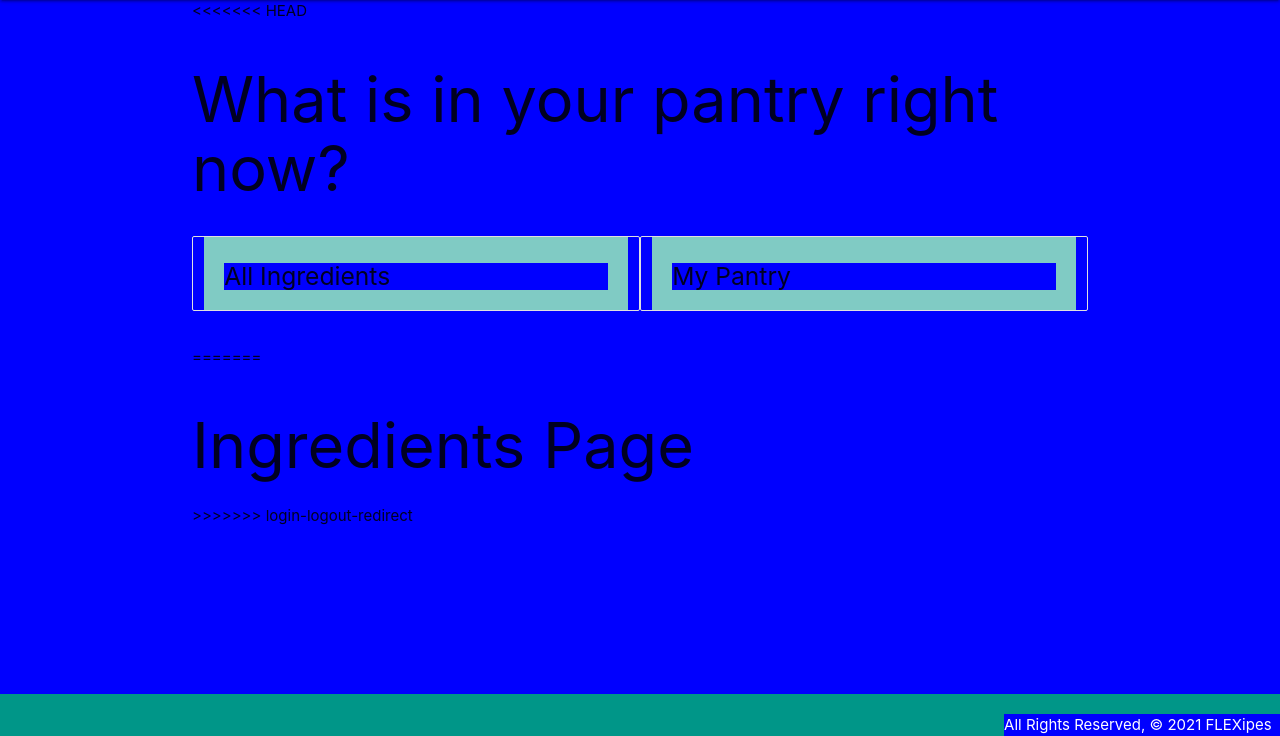
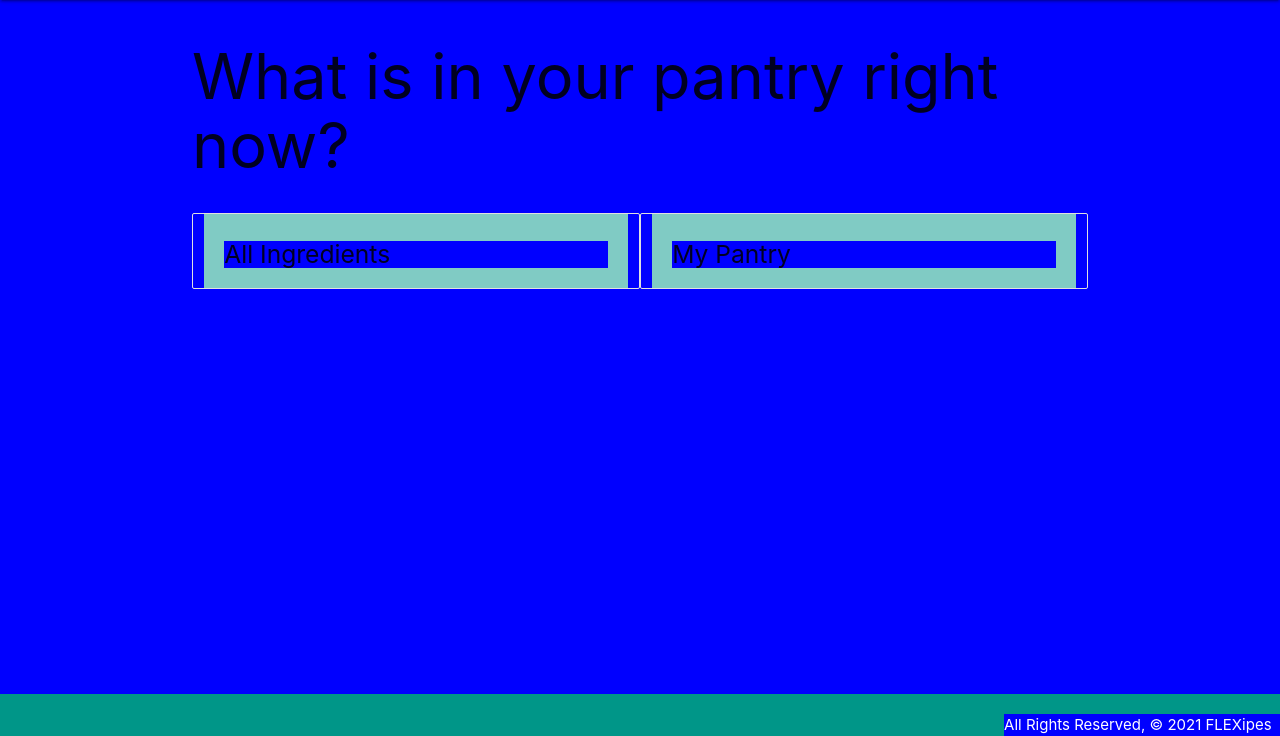
Before and after one commit to raulrodriguez8/FLEXipes, a Django app: template main_app/templates/ingredients/index.html in a window 1280 px wide. Shown: the part 64-800 px from the top of the page. Run offline with Django 3.2, Linux system fonts and the light colour scheme; the template is opened without the code that fills it, so the values that code supplies are empty; parts of the project's set-up code (start-up, migrations or seed data) failed here and were passed over.

Commit message:
conflicts resolved

```diff
--- a/main_app/templates/ingredients/index.html
+++ b/main_app/templates/ingredients/index.html
@@ -1,7 +1,6 @@
 {% extends 'base.html' %}
 {% block content %}
 
-<<<<<<< HEAD
 <h1>What is in your pantry right now?</h1>
 
 <div class="row">
@@ -40,8 +39,4 @@
     {% endfor %}
 </ul>
 </div>
-=======
-<h1>Ingredients Page</h1>
-
->>>>>>> login-logout-redirect
 {% endblock %}
--- a/main_app/urls.py
+++ b/main_app/urls.py
@@ -5,11 +5,6 @@ urlpatterns = [
     path('', views.home, name='home'),
     path('accounts/signup', views.signup, name='signup'),
     path('results/', views.recipe_results, name='recipe_results'),
-<<<<<<< HEAD
     path('ingredients/', views.all_ingredients, name='all_ingredients'),
-
-=======
     path('results/', views.recipe_results, name='recipe_results'),
-    path('ingredients/', views.ingredients, name='ingredients')
->>>>>>> login-logout-redirect
 ]
```
Also changed, not shown: main_app/models.py (+7 -7 lines).
